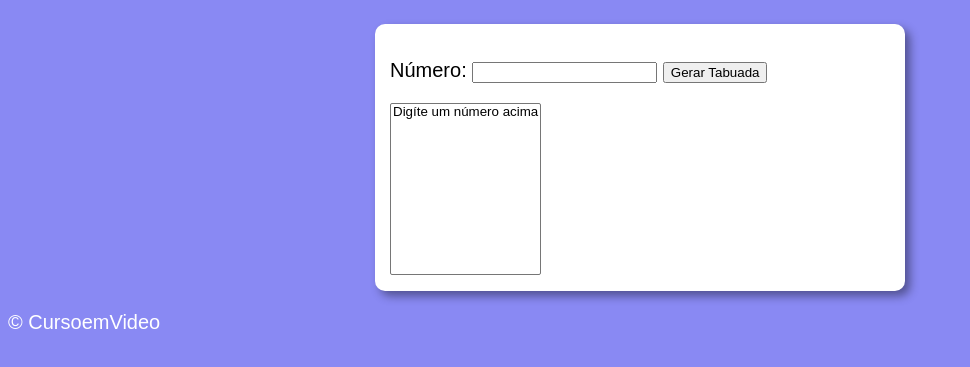
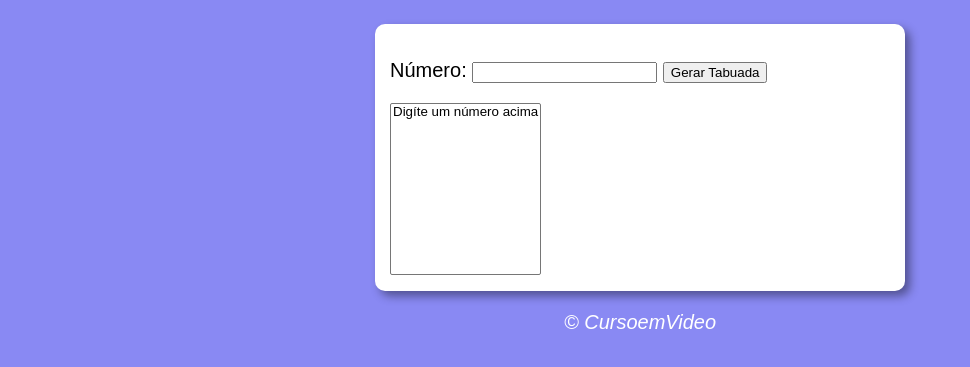
Before and after one commit to davi-marques/Tabuada, a plain HTML site: page index.html in a window 1280 px wide. Shown: the part 75-442 px from the top of the page, without its empty margins (0-970 px from the left). Drawn offline with Linux system fonts and the light colour scheme.

Commit message:
Update style.css

```diff
--- a/style.css
+++ b/style.css
@@ -18,7 +18,7 @@ section{
     box-shadow: 5px 5px 10px rgba(0, 0, 0, 0.404);
 }
 
-footer{
+body > p{
     text-align: center;
     font-style: italic;
 }
```
